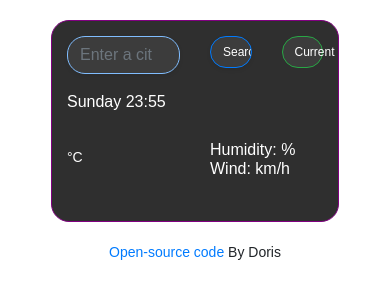
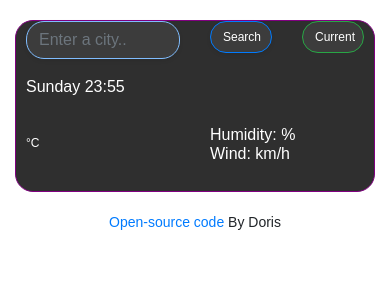
Before and after one commit to sharon5555/my-weather-app, a plain HTML site: page index.html in a window 390 px wide. Drawn offline with nearby package versions, Linux system fonts and the light colour scheme; no server answers.

Commit message:
update style css

```diff
--- a/src/styles.css
+++ b/src/styles.css
@@ -36,6 +36,13 @@ li {
   .weather-app {
     width: 80%;
     font-size: 14px;
+  }
+}
+@media (max-width: 480px) {
+  .weather-app {
+    width: 100%;
+    padding: 0 10px;
+    font-size: 12px;
   }
 }
 
```
